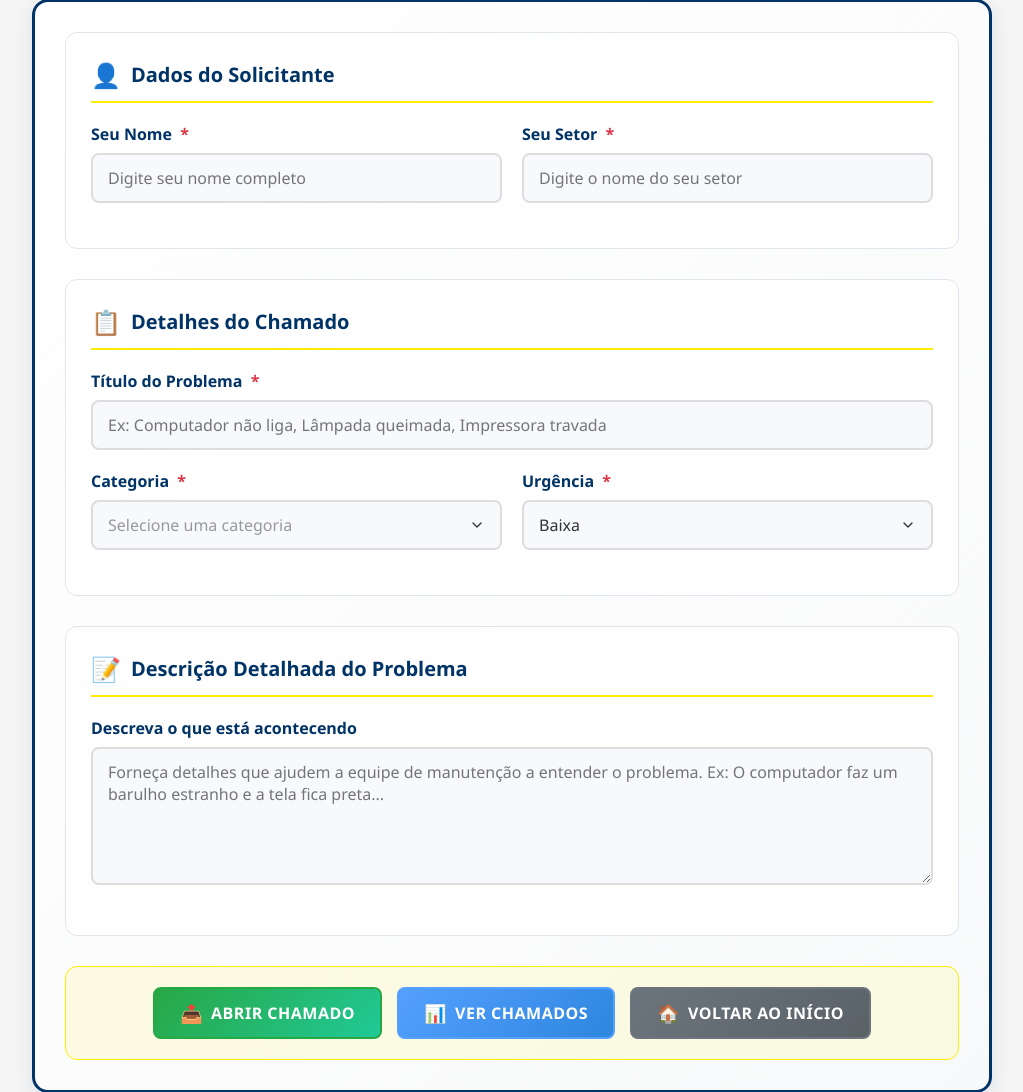
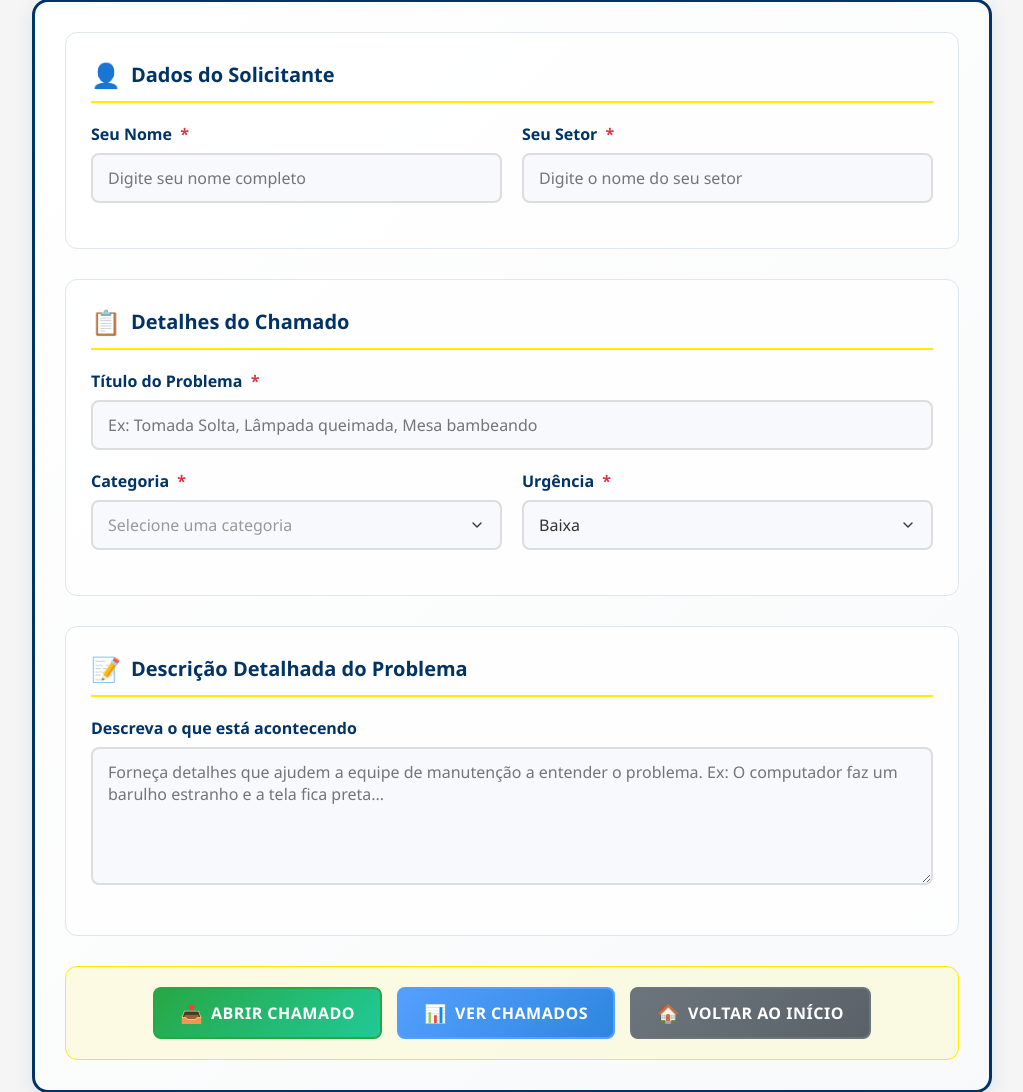
Before and after one commit to LuciosSB/sistema-de-gerenciamento-controle, a Flask app: page /portal_solicitacoes in a window 1280 px wide. Shown: the part 332-1424 px from the top of the page, without its empty margins (128-1151 px from the left). Run offline with Flask 3, Linux system fonts and the light colour scheme.

Commit message:
Pequena alteração nas seleções de Categoria e no texto

```diff
--- a/templates/portal_solicitacoes.html
+++ b/templates/portal_solicitacoes.html
@@ -58,15 +58,13 @@
                     <div class="form-group">
                         <label for="titulo">Título do Problema <span class="required-indicator">*</span></label>
                         <input type="text" id="titulo" name="titulo" required
-                               placeholder="Ex: Computador não liga, Lâmpada queimada, Impressora travada">
+                               placeholder="Ex: Tomada Solta, Lâmpada queimada, Mesa bambeando">
                     </div>
                     <div class="form-row">
                         <div class="form-group">
                             <label for="categoria">Categoria <span class="required-indicator">*</span></label>
                             <select id="categoria" name="categoria" class="form-select" required>
                                 <option value="">Selecione uma categoria</option>
-                                <option value="Hardware">Hardware (Computadores, Impressoras)</option>
-                                <option value="Software">Software (Sistema, Aplicativos)</option>
                                 <option value="Rede">Rede (Internet, Cabos)</option>
                                 <option value="Elétrica">Elétrica (Tomadas, Iluminação)</option>
                                 <option value="Estrutural">Estrutural (Mobiliário, Portas)</option>
```
